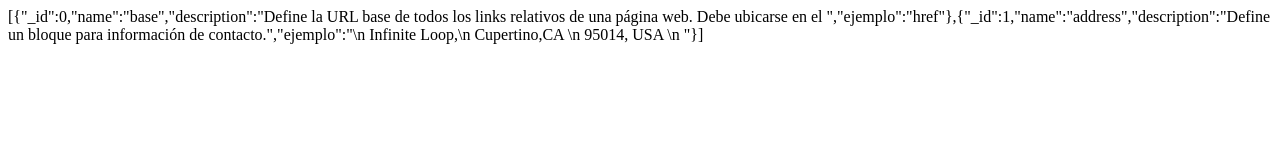
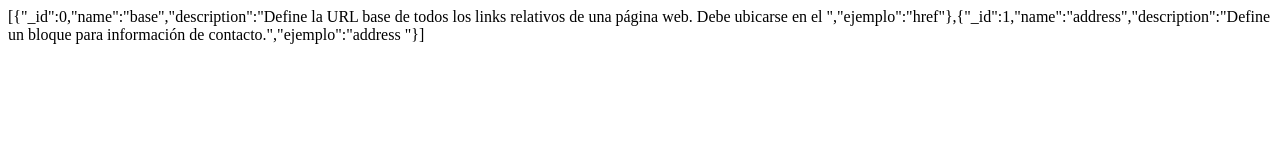
Before and after one commit to sizcovich/sizcovich.github.io, a plain HTML site: page index.html in a window 1280 px wide. Drawn offline with Linux system fonts and the light colour scheme.

Commit message:
json addition

```diff
--- a/index.html
+++ b/index.html
@@ -10,7 +10,7 @@
 			"_id": 1,
 			"name": "address",
 			"description": "Define un bloque para información de contacto.",
-			"ejemplo": "\n Infinite Loop,\n Cupertino,CA \n 95014, USA \n "
+			"ejemplo": "address "
 		}];
 
 		var jsonStr = JSON.stringify(jsonVar);
```
